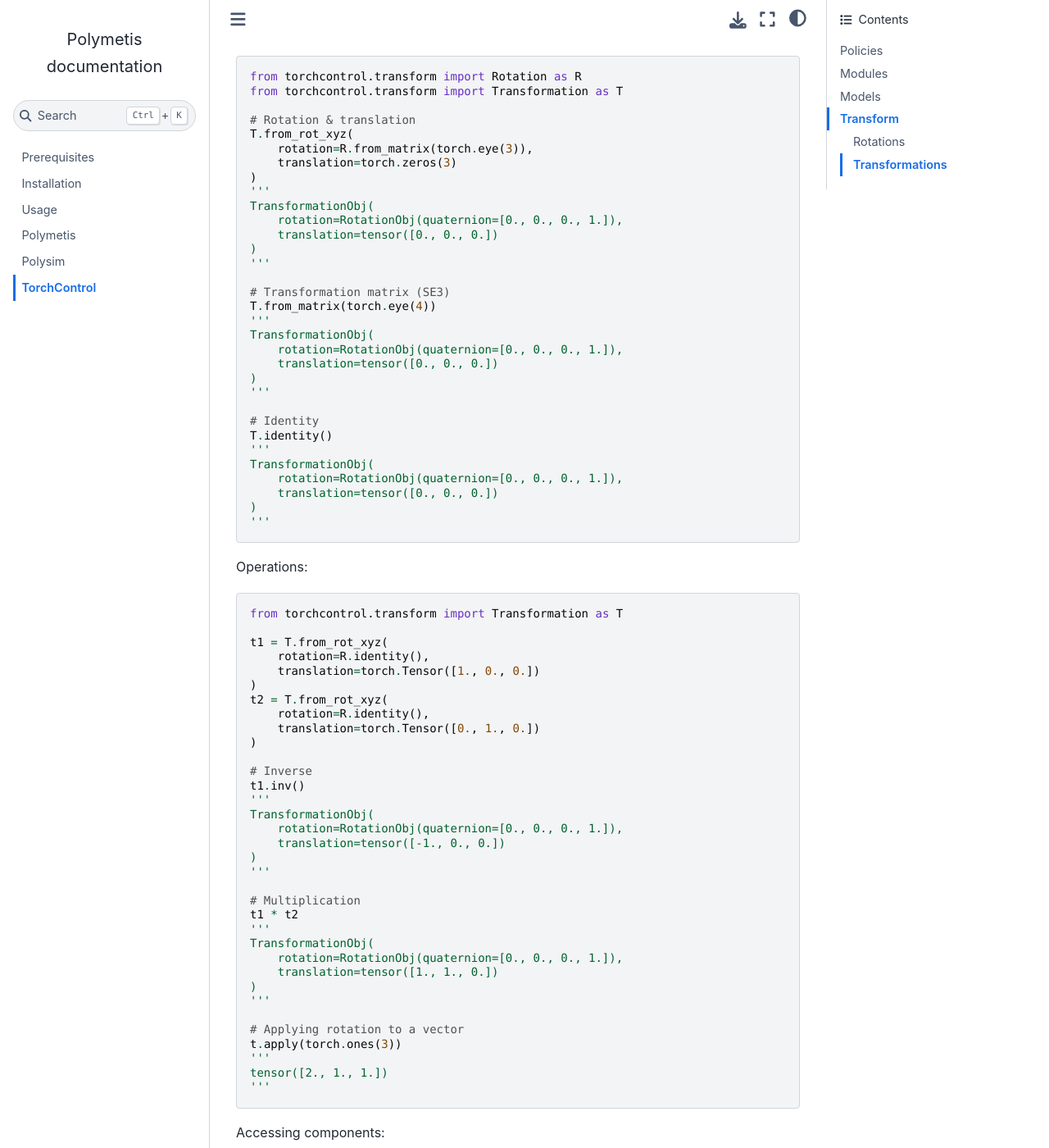
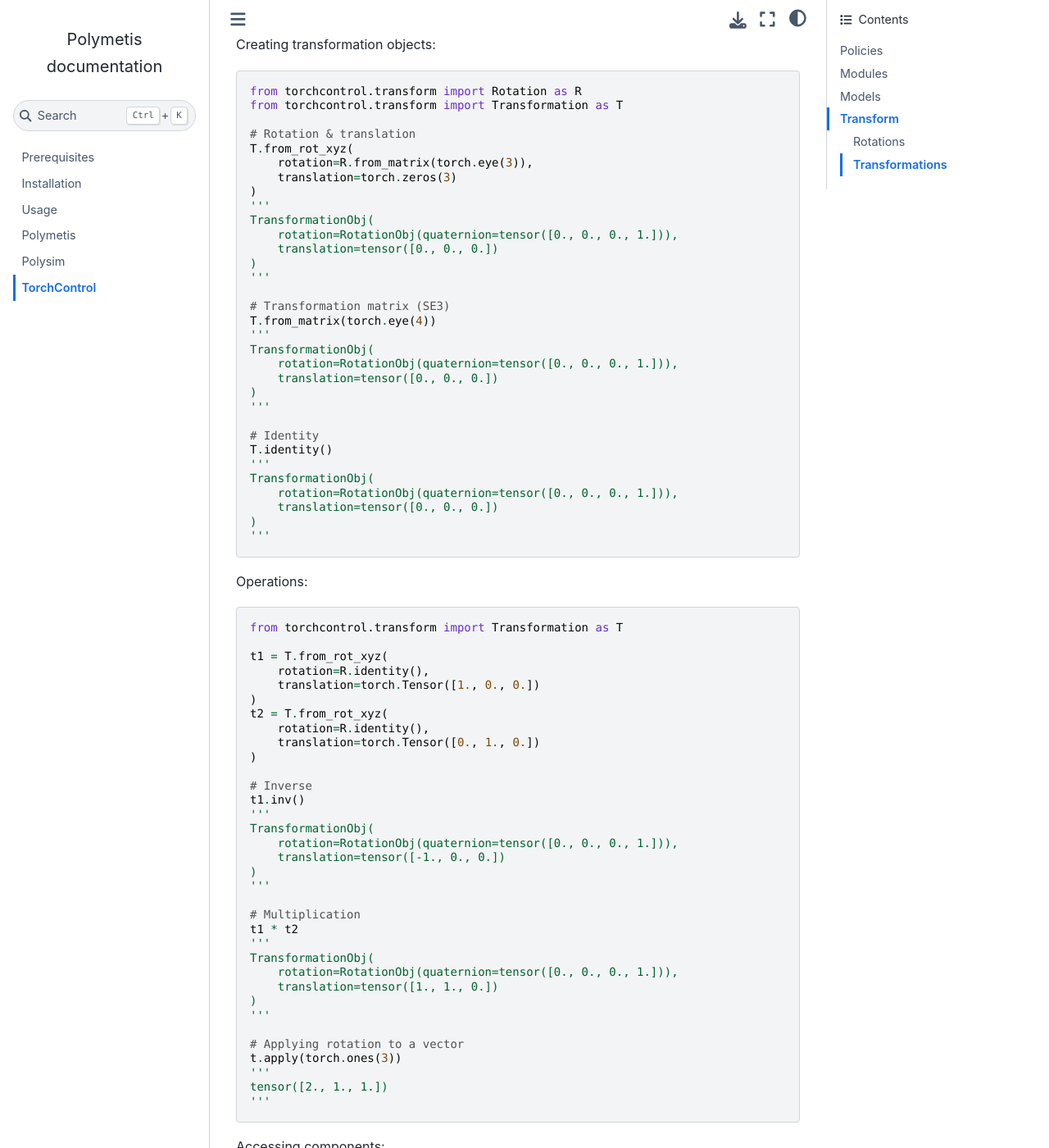
Before and after one commit to facebookresearch/polymetis, a Sphinx documentation site: the page built from docs/source/torchcontrol-doc.md, in a window 1280 px wide and 1400 px high, scrolled down 3699 px. Shown: the whole window at 82% size. Built offline with Sphinx 7.4.7 and the Sphinx Book theme 1.1.4, drawn with Linux system fonts in a browser that asks for light colours; pages that are not in the unit, such as notebooks, are missing from menus; some of the changed text lies outside the part shown.

Commit message:
Debug torchcontrol docs

````diff
--- a/docs/source/torchcontrol-doc.md
+++ b/docs/source/torchcontrol-doc.md
@@ -90,13 +91,13 @@
 # Inverse
 r1.inv()
 '''
-RotationObj(quaternion=tensor([0., 0., 0., 1.]))
+RotationObj(quaternion=tensor([0., 0., -0.707, 0.707]))
 '''
 
 # Multiplication
 r1 * r2
 '''
-RotationObj(quaternion=tensor([0., 0., -0.707, 0.707]))
+RotationObj(quaternion=tensor([0., 0., 0., 1.]))
 '''
 
 # Applying rotation to a vector
@@ -168,7 +169,7 @@
 )
 '''
 TransformationObj(
-    rotation=RotationObj(quaternion=[0., 0., 0., 1.]),
+    rotation=RotationObj(quaternion=tensor([0., 0., 0., 1.])),
     translation=tensor([0., 0., 0.])
 )
 '''
@@ -177,7 +178,7 @@
 T.from_matrix(torch.eye(4))
 '''
 TransformationObj(
-    rotation=RotationObj(quaternion=[0., 0., 0., 1.]),
+    rotation=RotationObj(quaternion=tensor([0., 0., 0., 1.])),
     translation=tensor([0., 0., 0.])
 )
 '''
@@ -186,7 +187,7 @@
 T.identity()
 '''
 TransformationObj(
-    rotation=RotationObj(quaternion=[0., 0., 0., 1.]),
+    rotation=RotationObj(quaternion=tensor([0., 0., 0., 1.])),
     translation=tensor([0., 0., 0.])
 )
 '''
@@ -209,7 +210,7 @@
 t1.inv()
 '''
 TransformationObj(
-    rotation=RotationObj(quaternion=[0., 0., 0., 1.]),
+    rotation=RotationObj(quaternion=tensor([0., 0., 0., 1.])),
     translation=tensor([-1., 0., 0.])
 )
 '''
@@ -218,7 +219,7 @@
 t1 * t2
 '''
 TransformationObj(
-    rotation=RotationObj(quaternion=[0., 0., 0., 1.]),
+    rotation=RotationObj(quaternion=tensor([0., 0., 0., 1.])),
     translation=tensor([1., 1., 0.])
 )
 '''
@@ -248,7 +249,7 @@
 # Rotation
 t.rotation()
 '''
-RotationObj(quaternion=[0., 0., 1., 0.]),
+RotationObj(quaternion=tensor([0., 0., 1., 0.])),
 '''
 ```
 
````
Also changed, not shown: other parts of docs/source/torchcontrol-doc.md (+3 -2 lines).
